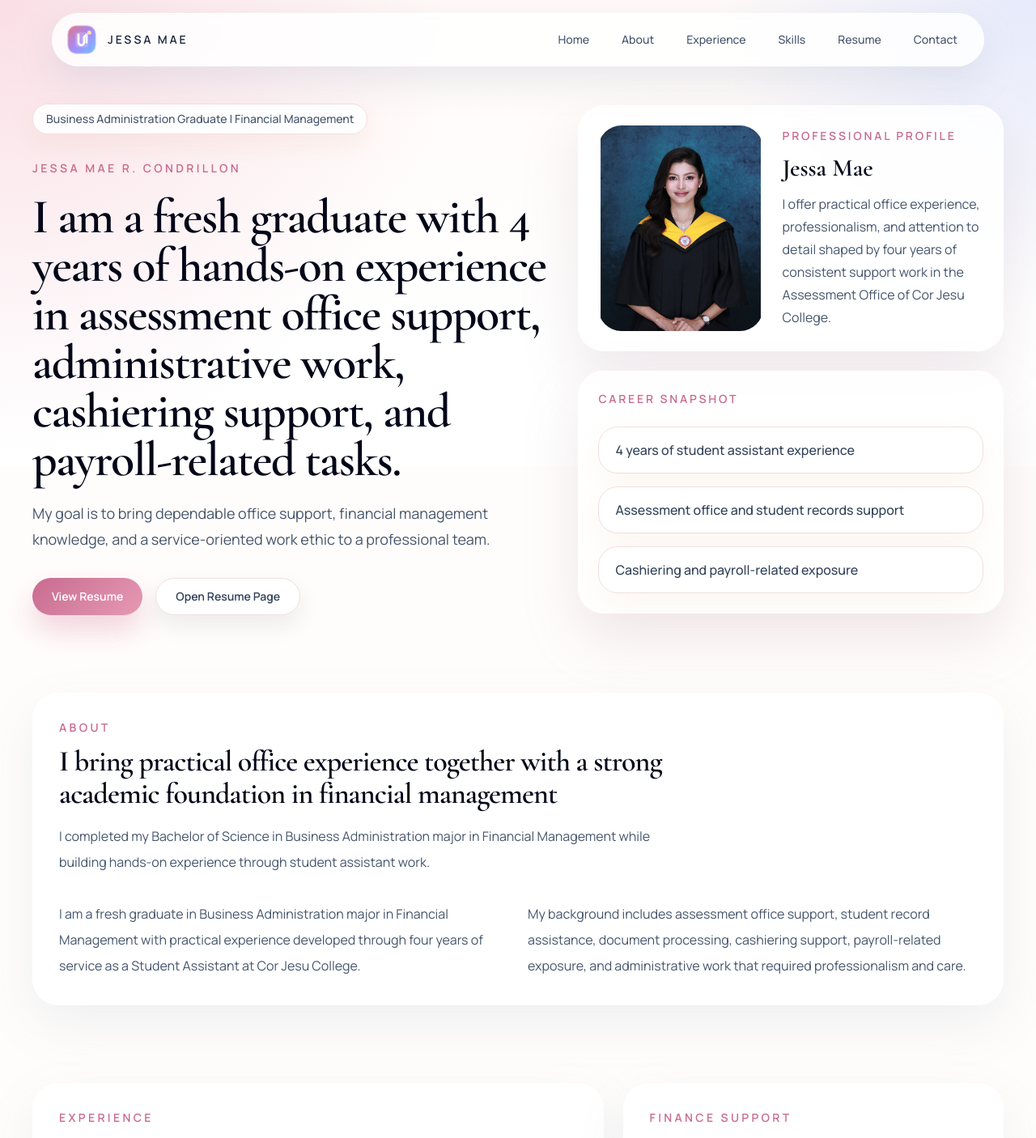
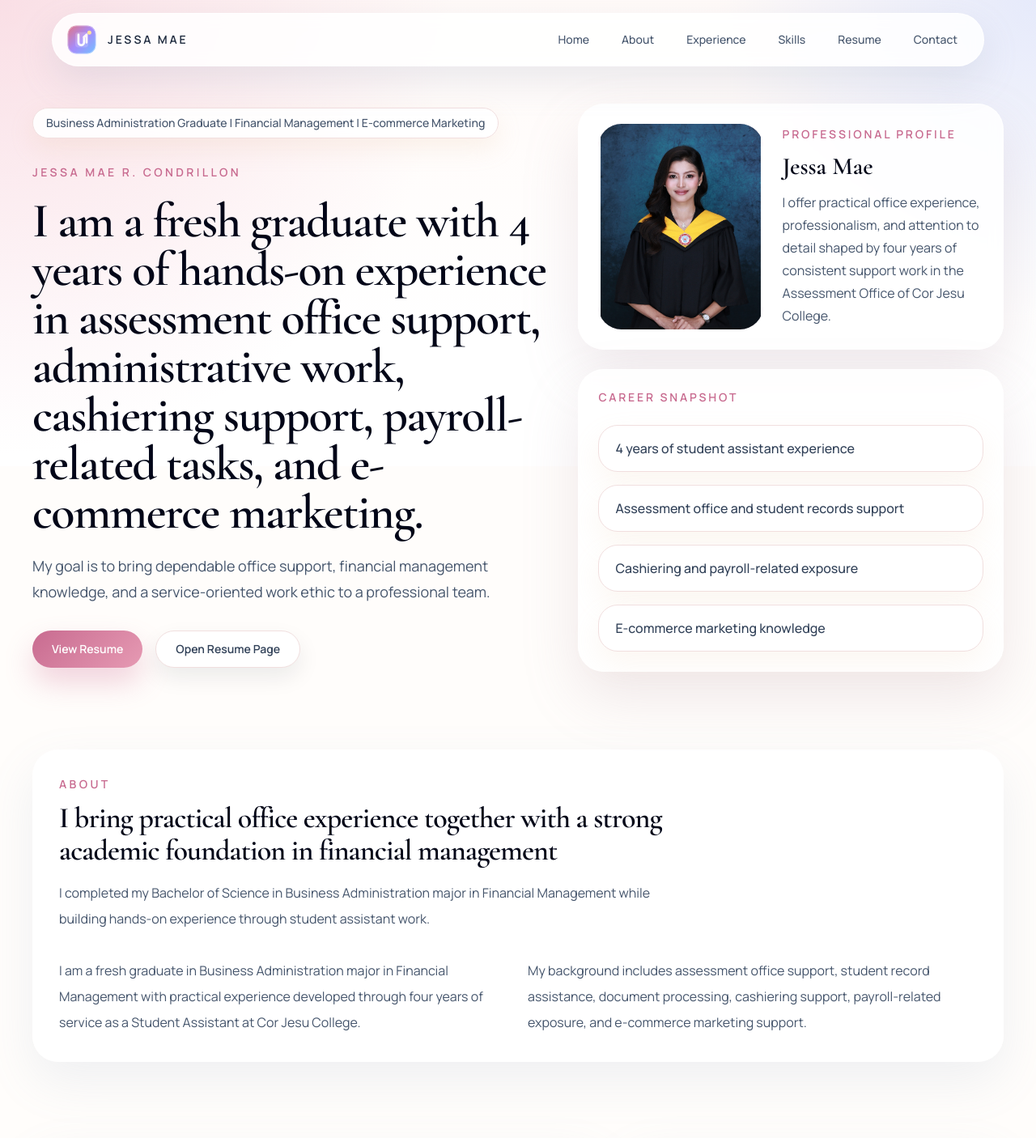
Before and after one commit to EisenDev/JessamaePortfolio, a Next.js app: page / in a window 1280 px wide. Shown: the top 1406 px of the page at 81% size. Built offline with nearby package versions, Linux system fonts and the light colour scheme.

Commit message:
adding e-commerce on the app and resume

```diff
--- a/app/page.tsx
+++ b/app/page.tsx
@@ -71,7 +71,7 @@ export default function Home() {
                 <h1 className="max-w-3xl text-4xl font-semibold tracking-tight text-slate-950 sm:text-5xl lg:text-6xl">
                   I am a fresh graduate with 4 years of hands-on experience in
                   assessment office support, administrative work, cashiering
-                  support, and payroll-related tasks.
+                  support, payroll-related tasks, and e-commerce marketing.
                 </h1>
                 <p className="max-w-2xl text-lg leading-8 text-slate-600">
                   My goal is to bring dependable office support, financial
@@ -189,9 +189,9 @@ export default function Home() {
 
             <article className="rounded-[2rem] border border-white/70 bg-white/90 p-8 shadow-[0_24px_60px_rgba(127,145,181,0.12)]">
               <SectionHeading
-                eyebrow="Finance Support"
-                title="Cashiering and payroll-related exposure"
-                description="My background also includes support work connected to cashiering processes and payroll-related tasks."
+                eyebrow="Finance & Marketing"
+                title="Cashiering, payroll, and e-commerce marketing"
+                description="My background also includes support work connected to cashiering, payroll, and e-commerce marketing initiatives."
               />
               <div className="mt-6 space-y-4 text-base leading-8 text-slate-600">
                 <p>
@@ -200,7 +200,7 @@ export default function Home() {
                   accuracy.
                 </p>
                 <p>
-                  I also gained payroll-related exposure through administrative
+                  I gained payroll-related exposure and e-commerce marketing knowledge through administrative
                   support responsibilities that involved confidentiality,
                   timeliness, and attention to detail.
                 </p>
@@ -298,7 +298,7 @@ export default function Home() {
             </div>
             <p className="mt-8 max-w-3xl text-base leading-8 text-slate-600">
               I am open to entry-level opportunities in administrative support,
-              office operations, cashiering-related work, and finance-related
+              office operations, cashiering-related work, e-commerce marketing, and finance-related
               roles where I can contribute with professionalism, accuracy, and a
               strong willingness to learn.
             </p>
--- a/components/cv-document.tsx
+++ b/components/cv-document.tsx
@@ -36,8 +36,8 @@ export function CvDocument({ compact = false }: { compact?: boolean }) {
             Administration major in Financial Management. My background includes
             four years of student assistant experience in the Assessment Office
             of Cor Jesu College, where I developed practical strengths in office
-            support, document handling, student assistance, and finance-related
-            workflows.
+            support, document handling, student assistance, finance-related
+            workflows, and e-commerce marketing.
           </p>
         </section>
 
--- a/components/resume-document.tsx
+++ b/components/resume-document.tsx
@@ -2,7 +2,7 @@ import { contactLinks, fullName, roleTitle, shortName } from "@/data/portfolio";
 
 const summaryPoints = [
   "Fresh graduate in Business Administration major in Financial Management with four years of hands-on student assistant experience.",
-  "Experienced in assessment office support, document processing, student record assistance, cashiering support, and payroll-related exposure.",
+  "Experienced in assessment office support, document processing, student record assistance, cashiering support, payroll-related exposure, and e-commerce marketing.",
   "Known for accuracy, professionalism, confidentiality, time management, and dependable office coordination.",
 ];
 
@@ -15,7 +15,7 @@ const skillGroups = [
       "Administrative support",
       "Cashiering support",
       "Payroll-related exposure",
-      "Office communication",
+      "E-commerce marketing",
     ],
   },
   {
--- a/data/portfolio.ts
+++ b/data/portfolio.ts
@@ -1,7 +1,7 @@
 export const fullName = "Jessa Mae R. Condrillon";
 export const shortName = "Jessa Mae";
 export const roleTitle =
-  "Business Administration Graduate | Financial Management";
+  "Business Administration Graduate | Financial Management | E-commerce Marketing";
 
 export const contactLinks = {
   onlineJobs:
@@ -12,11 +12,12 @@ export const heroHighlights = [
   "4 years of student assistant experience",
   "Assessment office and student records support",
   "Cashiering and payroll-related exposure",
+  "E-commerce marketing knowledge",
 ];
 
 export const aboutParagraphs = [
   "I am a fresh graduate in Business Administration major in Financial Management with practical experience developed through four years of service as a Student Assistant at Cor Jesu College.",
-  "My background includes assessment office support, student record assistance, document processing, cashiering support, payroll-related exposure, and administrative work that required professionalism and care.",
+  "My background includes assessment office support, student record assistance, document processing, cashiering support, payroll-related exposure, and e-commerce marketing support.",
 ];
 
 export const experiencePoints = [
@@ -35,6 +36,7 @@ export const experienceAreas = [
   "Administrative support",
   "Cashiering support",
   "Payroll-related exposure",
+  "E-commerce marketing support",
   "Office communication",
   "Confidential record handling",
   "Time management",
@@ -71,5 +73,6 @@ export const digitalSkills = [
   "Microsoft Excel",
   "Google Workspace",
   "Email communication",
+  "E-commerce marketing",
   "Basic office systems",
 ];
```
Also changed, not shown: 1 other file (tests, documents, lock files or other folders).
